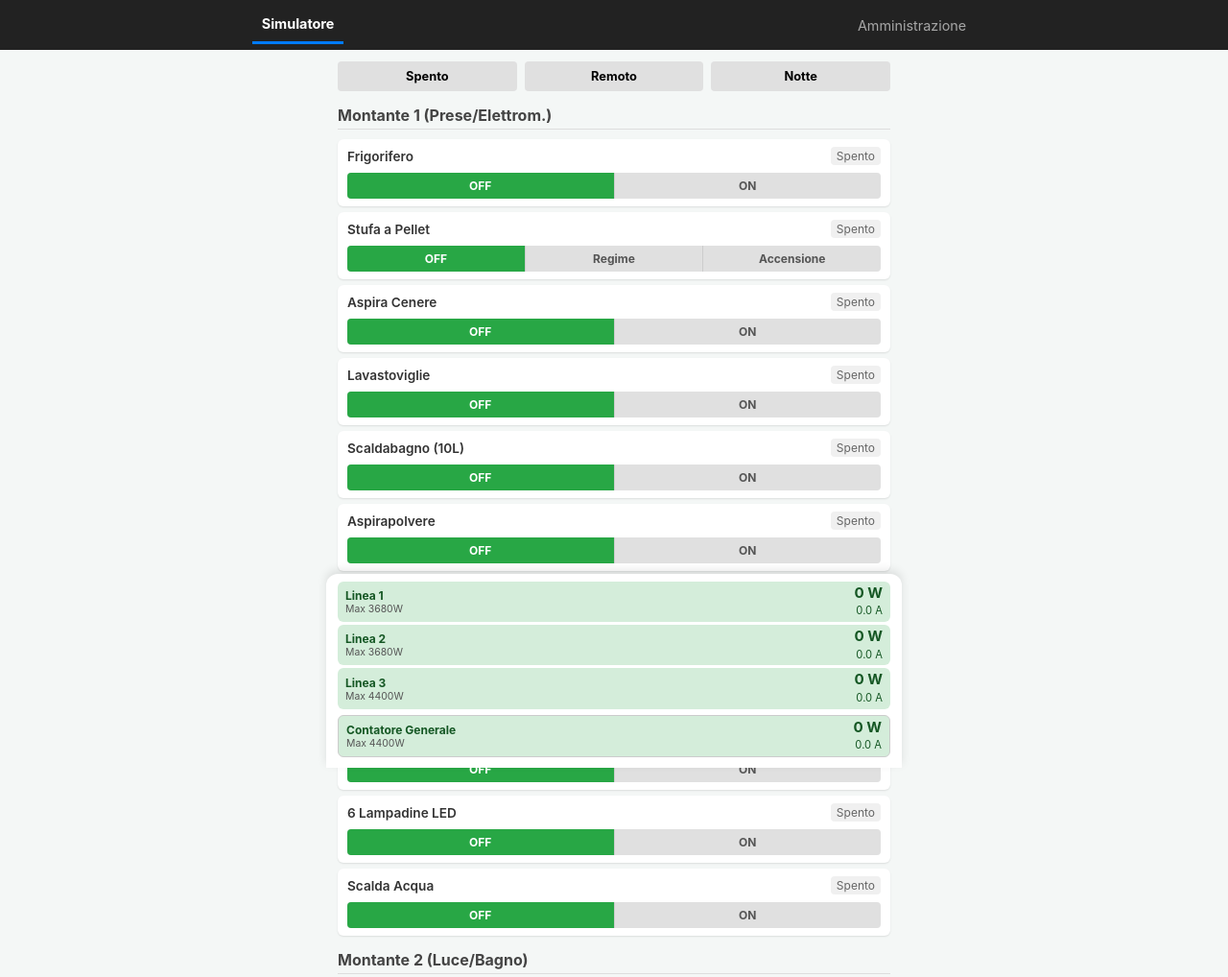
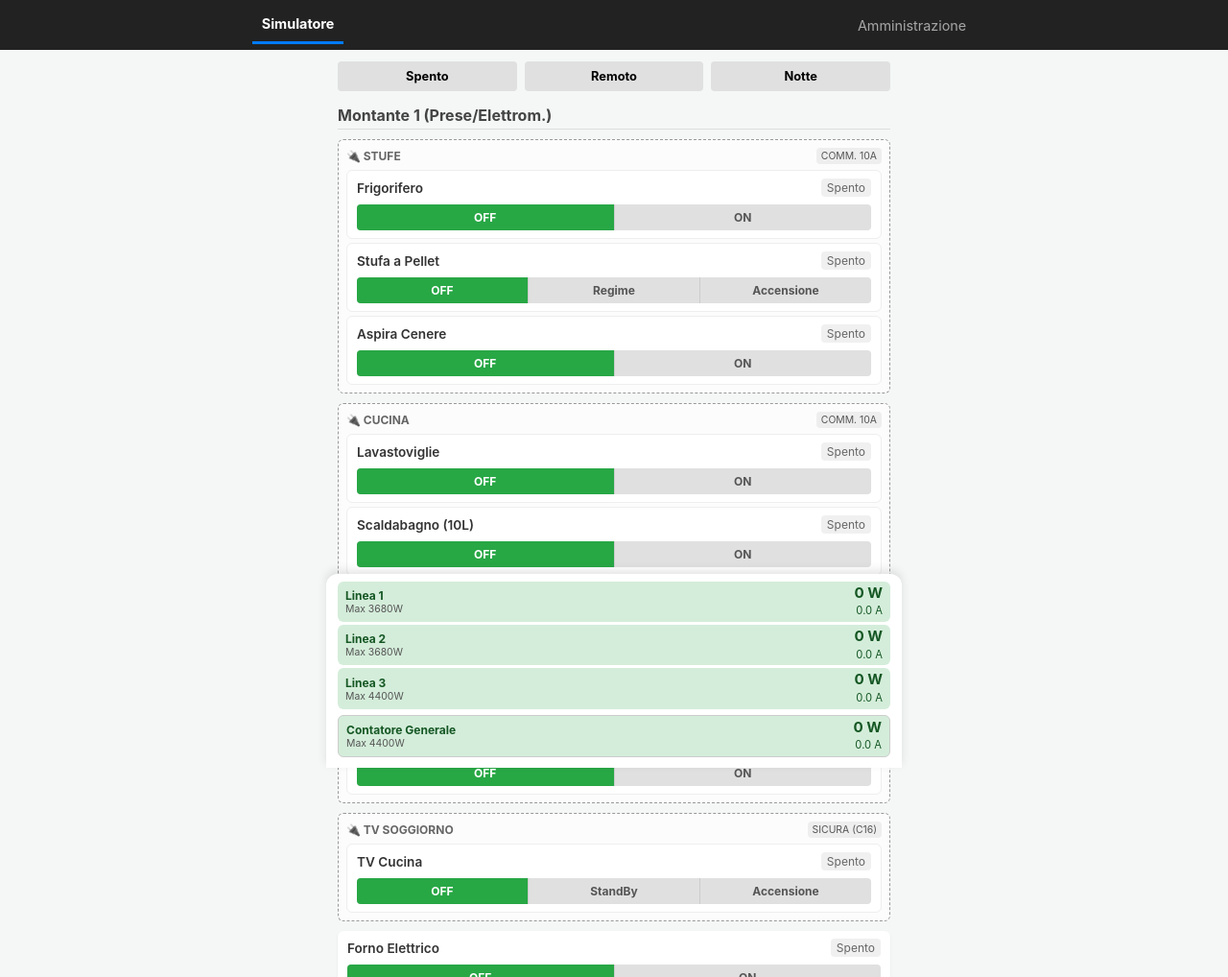
Before and after one commit to Cicciocotroneo/Impianto, a plain HTML site: page index.html in a window 1280 px wide. Shown: the top 1018 px of the page at 96% size. Drawn offline with Linux system fonts and the light colour scheme.

Commit message:
Update index.html

```diff
--- a/index.html
+++ b/index.html
@@ -253,35 +253,48 @@
 
     <script>
         const VOLTAGE = 230;
-        const APP_VERSION = "5.2"; // Aggiornato per forzare interfaccia assegnazione ciabatte rapida
+        const APP_VERSION = "5.3"; // Aggiornato per forzare i nuovi preset di default
 
         const defaultSettings = { maxTotal: 4400, maxM1: 3680, maxM2: 3680, maxM3: 4400 };
         const defaultScenarios = {
             remoto: { stufa_elettrica: 0, stufa_pellet: 1, router: 0, tv: 1, tv2: 1 },
             notte: { frigorifero: 0, scaldabagno_m2: 0, stufa_elettrica: 0, stufa_elettrica2: 0, router: 0, tv: 0, tv2: 1 }
         };
-        const defaultGroups = {};
 
+        // Ciabatte preimpostate come da immagine
+        const defaultGroups = {
+            "TV soggiorno": "sicura",
+            "TV Camera": "sicura",
+            "Cucina": "comm10",
+            "Stufe": "comm10"
+        };
+
+        // Dispositivi con le assegnazioni alle ciabatte come da immagine
         const defaultAppliances = [
-            { id: "frigorifero", name: "Frigorifero", montante: 1, group: "", modes: [{label: "ON", watts: 200}] },
-            { id: "stufa_pellet", name: "Stufa a Pellet", montante: 1, group: "", modes: [{label: "Regime", watts: 110}, {label: "Accensione", watts: 330}] },
-            { id: "aspirapolvere_stufa", name: "Aspira Cenere", montante: 1, group: "", modes: [{label: "ON", watts: 600}] },
-            { id: "lavastoviglie", name: "Lavastoviglie", montante: 1, group: "", modes: [{label: "ON", watts: 800}] },
-            { id: "scaldabagno_cucina", name: "Scaldabagno (10L)", montante: 1, group: "", modes: [{label: "ON", watts: 1200}] },
-            { id: "aspirapolvere", name: "Aspirapolvere", montante: 1, group: "", modes: [{label: "ON", watts: 190}] },
-            { id: "robot", name: "Monsieur Cuisine", montante: 1, group: "", modes: [{label: "ON", watts: 1200}] },
-            { id: "tv2", name: "TV Cucina", montante: 1, group: "", modes: [{label: "StandBy", watts: 1}, {label: "Accensione", watts: 20}] },
+            { id: "frigorifero", name: "Frigorifero", montante: 1, group: "Stufe", modes: [{label: "ON", watts: 200}] },
+            { id: "stufa_pellet", name: "Stufa a Pellet", montante: 1, group: "Stufe", modes: [{label: "Regime", watts: 110}, {label: "Accensione", watts: 330}] },
+            { id: "aspirapolvere_stufa", name: "Aspira Cenere", montante: 1, group: "Stufe", modes: [{label: "ON", watts: 600}] },
+
+            { id: "lavastoviglie", name: "Lavastoviglie", montante: 1, group: "Cucina", modes: [{label: "ON", watts: 800}] },
+            { id: "scaldabagno_cucina", name: "Scaldabagno (10L)", montante: 1, group: "Cucina", modes: [{label: "ON", watts: 1200}] },
+            { id: "aspirapolvere", name: "Aspirapolvere", montante: 1, group: "Cucina", modes: [{label: "ON", watts: 190}] },
+            { id: "robot", name: "Monsieur Cuisine", montante: 1, group: "Cucina", modes: [{label: "ON", watts: 1200}] },
+
+            { id: "tv2", name: "TV Cucina", montante: 1, group: "TV soggiorno", modes: [{label: "StandBy", watts: 1}, {label: "Accensione", watts: 20}] },
             { id: "forno", name: "Forno Elettrico", montante: 1, group: "", modes: [{label: "ON", watts: 3000}] },
             { id: "led_m1", name: "6 Lampadine LED", montante: 1, group: "", modes: [{label: "ON", watts: 60}] },
-            { id: "scalda_acqua", name: "Scalda Acqua", montante: 1, group: "", modes: [{label: "ON", watts: 2200}] },
-            { id: "stufa_elettrica", name: "Stufa Elettrica", montante: 2, group: "", modes: [{label: "MIN", watts: 1000}, {label: "MAX", watts: 2500}] },
+            { id: "scalda_acqua", name: "Scalda Acqua", montante: 1, group: "Cucina", modes: [{label: "ON", watts: 2200}] },
+
+            { id: "stufa_elettrica", name: "Stufa Elettrica", montante: 2, group: "TV Camera", modes: [{label: "MIN", watts: 1000}, {label: "MAX", watts: 2500}] },
             { id: "stufa_elettrica2", name: "Stufa Elettrica 2", montante: 2, group: "", modes: [{label: "MIN", watts: 1000}, {label: "MAX", watts: 2500}] },
             { id: "scaldabagno_m2", name: "Scaldabagno Bagno", montante: 2, group: "", modes: [{label: "ON", watts: 1200}] },
             { id: "led_m2", name: "5 Lampadine LED", montante: 2, group: "", modes: [{label: "ON", watts: 50}] },
             { id: "lavatrice", name: "Lavatrice", montante: 2, group: "", modes: [{label: "ON", watts: 1000}] },
             { id: "asciugacapelli", name: "Phon", montante: 2, group: "", modes: [{label: "ON", watts: 2000}] },
+
             { id: "router", name: "Router", montante: 3, group: "", modes: [{label: "ON", watts: 10}] },
-            { id: "tv", name: "TV Camera", montante: 2, group: "", modes: [{label: "StandBy", watts: 1}, {label: "Accensione", watts: 28}] },
+
+            { id: "tv", name: "TV Camera", montante: 2, group: "TV Camera", modes: [{label: "StandBy", watts: 1}, {label: "Accensione", watts: 28}] },
             { id: "cellulare", name: "Ricarica Cellulare", montante: 2, group: "", modes: [{label: "ON", watts: 45}] }
         ];
 
@@ -483,7 +496,7 @@
 
             renderCiabatteAdmin();
             updateCiabatteSelect();
-            renderAdminList(); // Aggiorna anche i menu a tendina dei dispositivi esistenti
+            renderAdminList();
         }
 
         function deleteCiabatta(name) {
@@ -501,7 +514,6 @@
             renderAdminList();
         }
 
-
         // --- GESTIONE DISPOSITIVI ---
         function toggleDualPowerFields() {
             const isDual = document.getElementById('new-type').value === 'dual';
@@ -509,7 +521,6 @@
             document.getElementById('lbl-w1').innerText = isDual ? 'Min (W)' : 'Potenza (W)';
         }
 
-        // Nuova funzione per cambiare la ciabatta assegnata al volo
         function changeDeviceGroup(id, newGroup) {
             const app = appliances.find(a => a.id === id);
             if (app) {
@@ -525,7 +536,6 @@
             appliances.forEach(app => {
                 const modeText = app.modes.map(m => `${m.label}: ${m.watts}W`).join(" / ");
 
-                // Genera la tendina per assegnare rapidamente la ciabatta
                 let selectHTML = `<select onchange="changeDeviceGroup('${app.id}', this.value)" style="margin-top: 5px; padding: 3px; font-size: 0.75rem; border-radius:4px; border:1px solid #ccc; max-width:200px;">
                                     <option value="">-- Muro (Nessuna Ciabatta) --</option>`;
                 for (const name of Object.keys(ciabatte)) {
```
